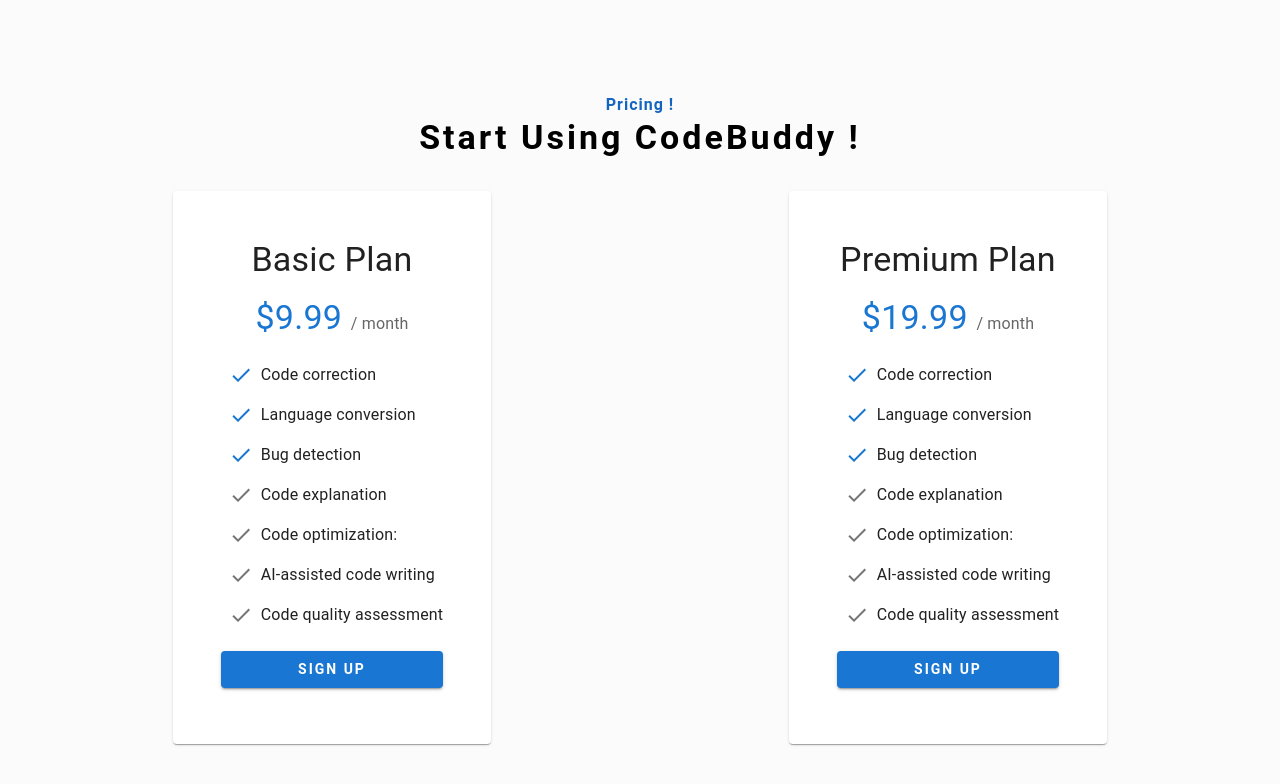
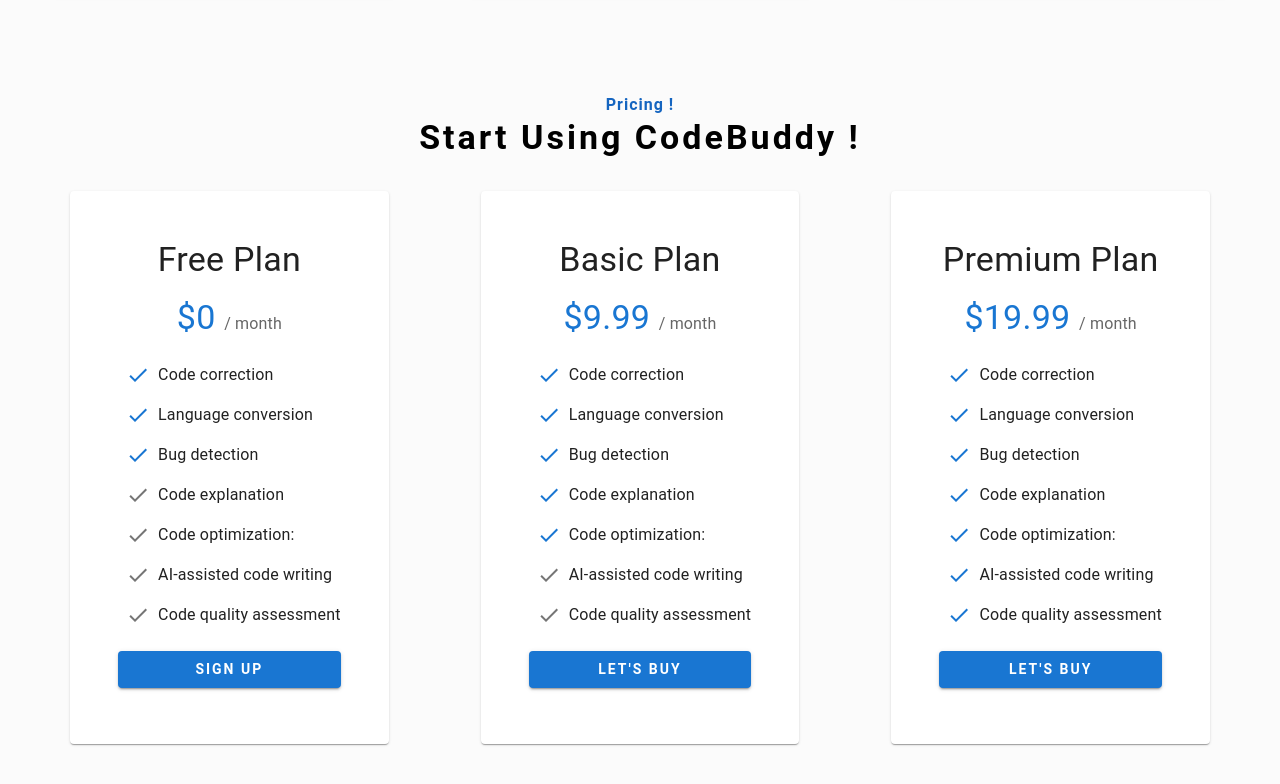
Before and after one commit to ArslanJajja1/my-code-buddy, a React (Vite) app in the folder client/: page / in a window 1280 px wide. Shown: the part 2624-3408 px from the top of the page. Built offline with nearby package versions, Linux system fonts and the light colour scheme; a web font is replaced by a local one.

Commit message:
separating usecases,pricing data in data folder

```diff
--- a/client/src/components/Pricing/Pricing.tsx
+++ b/client/src/components/Pricing/Pricing.tsx
@@ -2,54 +2,33 @@
 import PricingCard from "../Cards/PricingCard";
 import { Box, Container, Stack } from "@mui/material";
 import Headings from "../Headings/Headings";
+import { basePlanFeatures, freePlanFeatures, premiumPlanFeatures } from "../../data/data";
 
-const basePlanFeatures = [
-  {
-    feature: "Code correction",
-    available: true,
-  },
-  {
-    feature: "Language conversion",
-    available: true,
-  },
-  {
-    feature: "Bug detection",
-    available: true,
-  },
-  {
-    feature: "Code explanation",
-    available: false,
-  },
-  {
-    feature: "Code optimization:",
-    available: false,
-  },
-  {
-    feature: "AI-assisted code writing",
-    available: false,
-  },
-  {
-    feature: "Code quality assessment",
-    available: false,
-  },
-];
+
 const Pricing = () => {
   return (
     <Container maxWidth="xl" sx={{ py: 8 }}>
       <Headings heading1="Pricing" heading2="Start Using CodeBuddy" />
       <Stack direction={{ xs: "column", md: "row" }}>
+      <PricingCard
+          title="Free Plan"
+          price="0"
+          pricingFeatures={freePlanFeatures}
+          buttonText="Sign Up"
+          onClick={() => alert("Button clicked!")}
+        />
         <PricingCard
           title="Basic Plan"
           price="9.99"
           pricingFeatures={basePlanFeatures}
-          buttonText="Sign Up"
+          buttonText="Let's Buy"
           onClick={() => alert("Button clicked!")}
         />
         <PricingCard
           title="Premium Plan"
           price="19.99"
-         pricingFeatures={basePlanFeatures}
-          buttonText="Sign Up"
+         pricingFeatures={premiumPlanFeatures}
+          buttonText="Let's Buy"
           onClick={() => alert("Button clicked!")}
         />
       </Stack>
--- a/client/src/components/Usecases/Usecases.tsx
+++ b/client/src/components/Usecases/Usecases.tsx
@@ -16,7 +16,7 @@
 import QualityIcon from "@mui/icons-material/Assessment";
 import CollaborationIcon from "@mui/icons-material/Group";
 import { Box } from "@mui/material";
-import { useCases } from "../../data/usecasesData";
+import { useCases } from "../../data/data";
 
 const icons = [
   <BugIcon />,
--- a/client/src/data/usecasesData.ts
+++ /dev/null
@@ -1,39 +0,0 @@
-
-export const useCases = [
-    {
-      title: 'Identify and fix bugs in your code',
-      description: 'Use our website to quickly find and correct errors in your code, reducing the likelihood of bugs in your software.',
-    },
-    {
-      title: 'Convert legacy code to newer programming languages',
-      description: 'Our website allows you to modernize your software without starting from scratch, saving time and resources.',
-    },
-    {
-      title: 'Debug code before deploying it to production',
-      description: 'Ensure the reliability of your software by identifying and fixing bugs before your code goes live.',
-    },
-    {
-      title: 'Learn code concepts and syntax',
-      description: 'Our website provides automated explanations and tutorials to help students and beginners understand code.',
-    },
-    {
-      title: 'Optimize your code for better performance and efficiency',
-      description: 'Improve the user experience and reduce server costs by optimizing your code with our website.',
-    },
-    {
-      title: 'Improve communication between technical and non-technical team members',
-      description: 'Our website helps non-technical team members understand technical code and documentation, reducing communication barriers.',
-    },
-    {
-      title: 'Streamline your code writing process',
-      description: 'Save time and increase productivity as a freelancer or independent contractor by using our website to write code more efficiently.',
-    },
-    {
-      title: 'Collaborate on code with your team',
-      description: 'Our website makes it easier to work together on large projects, with code collaboration and code review features.',
-    },
-    {
-      title: 'Assess the quality of code produced by your developers',
-      description: 'Identify areas for improvement and ensure adherence to coding standards by using our website to assess the quality of code produced by your developers.',
-    },
-  ];
```
